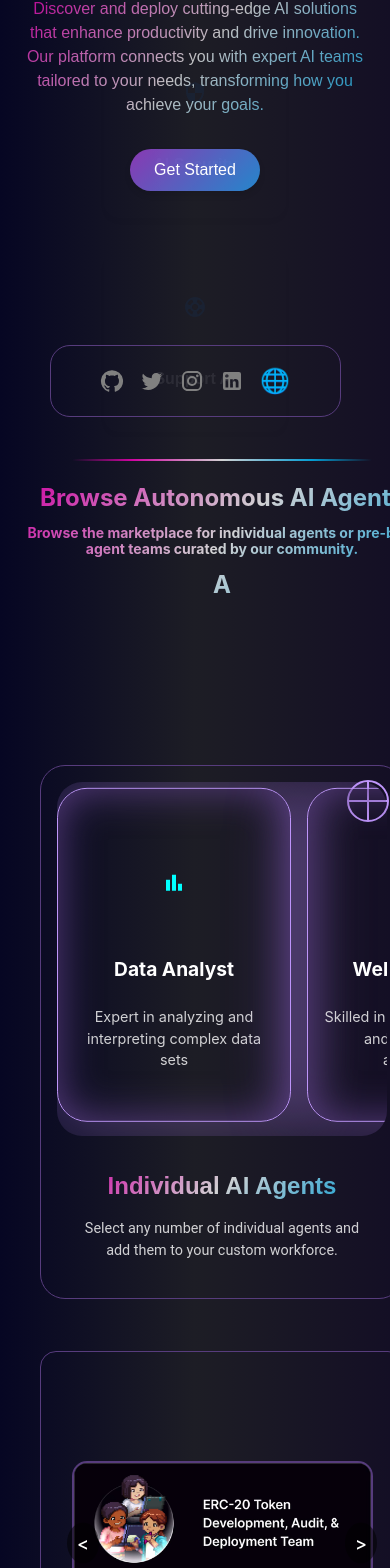
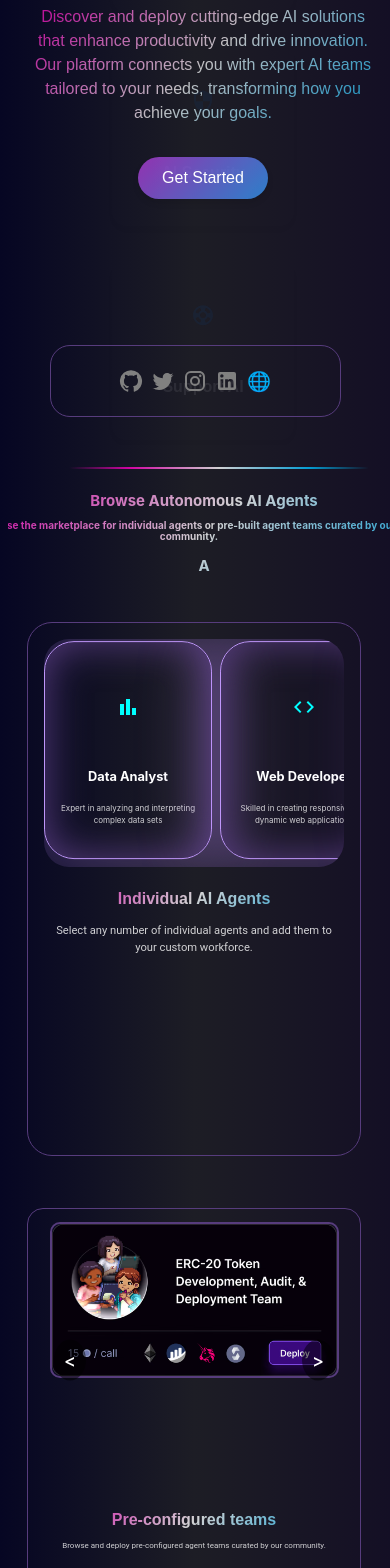
Before and after one commit to mgiftson0/air, a React (Vite) app: page / in a window 390 px wide. Shown: the part 407-1975 px from the top of the page. Built offline with nearby package versions, Linux system fonts and the light colour scheme.

Commit message:
mobile responsiveness

```diff
--- a/src/components/Host/Host.jsx
+++ b/src/components/Host/Host.jsx
@@ -40,7 +40,8 @@ const Header = styled.h2`
   }
 
   @media (max-width: 480px) {
-    font-size: 1.5rem;
+    font-size: 19px;
+    margin-left: -10px;
   }
 `;
 
@@ -74,7 +75,8 @@ const StyledImage = styled.img`
   }
 
   @media (max-width: 480px) {
-    width: 100%;
+    width: 350px;
+    margin-left: -20px;
   }
 `;
 
--- a/src/components/about/About.jsx
+++ b/src/components/about/About.jsx
@@ -45,7 +45,7 @@ const Header = styled.h1`
   background: linear-gradient(135deg, rgba(255, 0, 193, 0.8) 0%, rgba(255, 255, 255, 0.8) 50%, rgba(0, 191, 255, 0.8) 100%);
   -webkit-background-clip: text;
   -webkit-text-fill-color: transparent;
-  font-size: 2.5rem;
+  font-size: 2rem;
   margin-bottom: 2rem;
   text-align: center;
 
@@ -58,8 +58,10 @@ const Header = styled.h1`
   }
 
   @media (max-width: 480px) {
-    font-size: 1.5rem;
+    font-size: 15px;
     white-space: pre-line;
+    margin-left: -30px;
+
     &::after {
       content: '\A';
     }
@@ -67,7 +69,7 @@ const Header = styled.h1`
 `;
 
 const Subtitle = styled.p`
-  font-size: 1.25rem;
+  font-size: 19px;
   color: white;
   margin-bottom: 2rem;
   text-align: center;
@@ -81,8 +83,10 @@ const Subtitle = styled.p`
   }
 
   @media (max-width: 480px) {
-    font-size: 0.875rem;
+    font-size: 10px;
     margin-bottom: 1rem;
+    text-align: center;
+    margin-left: -30px;
   }
 `;
 
--- a/src/components/cards/Card1.jsx
+++ b/src/components/cards/Card1.jsx
@@ -83,7 +83,7 @@ const CardWrapper = styled.div`
   padding: 2rem;
   width: ${props => props.$isHovered ? '720px' : props.$otherHovered ? '680px' : '700px'};
   height: 500px;
-  position: relative;
+  position: center;
   transition: all 0.3s ease;
   opacity: 0;
   animation: ${fadeIn} 1s forwards;
@@ -104,9 +104,11 @@ const CardWrapper = styled.div`
   }
 
   @media (max-width: 480px) {
-    width: 330px;
-    height: 500px;
+    width: 300px;
+    height: 450px;
     padding: 1rem;
+    margin-left: -30px;
+    margin-bottom: 10px;
   }
 `;
 
@@ -117,6 +119,10 @@ const ImageContainer = styled.div`
   display: flex;
   justify-content: center;
   align-items: center;
+
+  @media (max-width: 480px) {
+    height: 60%;
+  }
 `;
 
 const Image = styled.img`
@@ -125,6 +131,13 @@ const Image = styled.img`
   object-fit: contain;
   border-radius: 15px;
   border: 2px solid rgb(87, 60, 125);
+
+  @media (max-width: 480px) {
+    max-width: 95%;
+    max-height: 95%;
+    border-radius: 10px;
+    margin-top: -120px;
+  }
 `;
 
 const NavButton = styled.button`
@@ -144,11 +157,20 @@ const NavButton = styled.button`
     background-color: rgba(0, 0, 0, 0.7);
   }
 `;
-
 const TextSection = styled.div`
   margin-top: 1rem;
   text-align: center;
   padding: 0 1rem;
+
+  @media (max-width: 768px) {
+    margin-top: 0.75rem;
+    padding: 0 0.75rem;
+  }
+
+  @media (max-width: 480px) {
+    margin-top: 0.5rem;
+    padding: 0 0.5rem;
+  }
 `;
 
 const Title = styled.h2`
@@ -164,7 +186,7 @@ const Title = styled.h2`
   }
 
   @media (max-width: 480px) {
-    font-size: 1.3rem;
+    font-size: 1rem;
   }
 `;
 
@@ -179,7 +201,8 @@ const Subtitle = styled.p`
   }
 
   @media (max-width: 480px) {
-    font-size: 0.8rem;
+    font-size: 0.5rem;
+    text-align: center;
   }
 `;
 
--- a/src/components/cards/Card2.jsx
+++ b/src/components/cards/Card2.jsx
@@ -52,9 +52,11 @@ const CardWrapper = styled.div`
   }
 
   @media (max-width: 480px) {
-    width: 330px;
+    width: 300px;
     height: 500px;
     padding: 1rem;
+    margin-left: -30px;
+
   }
 `;
 
@@ -70,6 +72,10 @@ const Carousel = styled.div`
 
   &:hover {
     box-shadow: rgb(87, 60, 125) 0px 0px 40px 1px , rgba(181, 133, 249, 0.27) 0px 0px 64px 20px;
+  }
+
+  @media (max-width: 768px) {
+    padding: 5px;
   }
 `;
 
@@ -100,12 +106,50 @@ const CarouselCard = styled.div`
   &:hover ~ & {
     width: 180px;
   }
+
+  @media (max-width: 768px) {
+    width: 180px;
+    height: 270px;
+    margin-right: 0.75rem;
+    padding: 0.75rem;
+
+    &:hover {
+      width: 200px;
+    }
+
+    &:hover ~ & {
+      width: 160px;
+    }
+  }
+
+  @media (max-width: 480px) {
+    width: 150px;
+    height: 200px;
+    margin-right: 0.5rem;
+    padding: 0.5rem;
+
+    &:hover {
+      width: 170px;
+    }
+
+    &:hover ~ & {
+      width: 130px;
+    }
+  }
 `;
 
 const IconWrapper = styled.div`
   margin-bottom: 1rem;
-  font-size: 4rem;
+  font-size: 2rem;
   color: #00FFFF;
+
+  @media (max-width: 768px) {
+    font-size: 1.5rem;
+  }
+
+  @media (max-width: 480px) {
+    font-size: 3rem;
+  }
 `;
 
 const CardTitle = styled.h3`
@@ -113,12 +157,28 @@ const CardTitle = styled.h3`
   color: white;
   margin-bottom: 0.5rem;
   text-align: center;
+
+  @media (max-width: 768px) {
+    font-size: 1.1rem;
+  }
+
+  @media (max-width: 480px) {
+    font-size: 0.8rem;
+  }
 `;
 
 const CardDescription = styled.p`
   font-size: 0.9rem;
   color: rgba(255, 255, 255, 0.8);
   text-align: center;
+
+  @media (max-width: 768px) {
+    font-size: 0.8rem;
+  }
+
+  @media (max-width: 480px) {
+    font-size: 0.5rem;
+  }
 `;
 
 const TextSection = styled.div`
@@ -128,6 +188,16 @@ const TextSection = styled.div`
   opacity: 0;
   animation: ${fadeIn} 1s forwards;
   animation-delay: 0.5s;
+
+  @media (max-width: 768px) {
+    margin-top: 1.5rem;
+    padding: 0 0.75rem;
+  }
+
+  @media (max-width: 480px) {
+    margin-top: 1rem;
+    padding: 0 0.5rem;
+  }
 `;
 
 const Title = styled.h2`
@@ -144,7 +214,7 @@ const Title = styled.h2`
   }
 
   @media (max-width: 480px) {
-    font-size: 1.5rem;
+    font-size: 1rem;
   }
 `;
 
@@ -160,7 +230,7 @@ const Subtitle = styled.p`
   }
 
   @media (max-width: 480px) {
-    font-size: 0.9rem;
+    font-size: 0.7rem;
   }
 `;
 
@@ -170,6 +240,7 @@ const SvgContainer = styled.div`
   right: 10px;
   width: 50px;
   height: 50px;
+  display: none;
 `;
 
 const Card2 = ({ className, hoveredCard, setHoveredCard, delay = '0s' }) => {
--- a/src/components/cards/CardContainer.jsx
+++ b/src/components/cards/CardContainer.jsx
@@ -52,8 +52,7 @@ const CardContainerWrapper = styled.div`
     align-items: center;
     justify-content: center;
     padding: 1rem;
-    margin-top: 150px;
-    margin-left: 0;
+    margin-left: -10px;
   }
 
   & > * {
--- a/src/components/categories/Category.jsx
+++ b/src/components/categories/Category.jsx
@@ -49,7 +49,9 @@ const ContentWrapper = styled.div`
   }
 
   @media (max-width: 480px) {
-    gap: 1rem;
+    gap: 0.5rem;
+    margin-left: -15px;
+
   }
 `;
 
@@ -65,18 +67,46 @@ const ImageContainer = styled.div`
 
   @media (max-width: 480px) {
     margin-bottom: 1rem;
+    margin-left: -20ppx;
+
   }
 `;
 
 const Image = styled.img`
-  width: 100%;
+  width: 400px;
   height: auto;
   border-radius: 10px;
   box-shadow: 0 4px 8px rgba(0, 0, 0, 0.1);
   transition: transform 0.3s ease;
+  align-self: flex-start;
+  margin-right: auto;
+
 
   &:hover {
     transform: scale(1.05);
+  }
+
+  @media (max-width: 1024px) {
+    max-width: 90%;
+    margin: 0 auto;
+  }
+
+  @media (max-width: 768px) {
+    max-width: 95%;
+    border-radius: 8px;
+    width: 350px;
+  }
+
+  @media (max-width: 480px) {
+    max-width: 300px;
+    margin-left: -10px;
+    margin-bottom: 10px;
+    border-radius: 6px;
+    box-shadow: 0 2px 4px rgba(0, 0, 0, 0.1);
+
+    &:hover {
+      transform: none;
+    }
   }
 `;
 
@@ -104,7 +134,7 @@ const Title = styled.h2`
   }
 
   @media (max-width: 480px) {
-    font-size: 2rem;
+    font-size: 17px;
     margin-bottom: 1rem;
   }
 `;
@@ -132,7 +162,7 @@ const Description = styled.p`
   }
 
   @media (max-width: 480px) {
-    font-size: 1rem;
+    font-size: 13px;
     margin-bottom: 1rem;
   }
 `;
@@ -233,37 +263,40 @@ const AppList = styled.ul`
   }
 
   @media (max-width: 480px) {
-    gap: 0.5rem;
+    gap: 0.4rem;
+    font-size: 10px;
+    margin-left: -15px;
+    // font-size: 10px;
   }
 `;
 
-const LineBreak2 = styled.hr`
-  width: 80%;
-  max-width: 600px;
-  border: none;
-  height: 2px;
-  background: linear-gradient(90deg,
-    rgba(255, 0, 193, 0) 0%,
-    rgba(255, 0, 193, 0.8) 20%,
-    rgba(255, 255, 255, 0.8) 50%,
-    rgba(0, 191, 255, 0.8) 80%,
-    rgba(0, 191, 255, 0) 100%
-  );
-  margin-bottom: 3rem;
-  animation: ${fadeIn} 1s ease-out;
+// const LineBreak2 = styled.hr`
+//   width: 80%;
+//   max-width: 600px;
+//   border: none;
+//   height: 2px;
+//   background: linear-gradient(90deg,
+//     rgba(255, 0, 193, 0) 0%,
+//     rgba(255, 0, 193, 0.8) 20%,
+//     rgba(255, 255, 255, 0.8) 50%,
+//     rgba(0, 191, 255, 0.8) 80%,
+//     rgba(0, 191, 255, 0) 100%
+//   );
+//   margin-bottom: 3rem;
+//   animation: ${fadeIn} 1s ease-out;
 
-  @media (max-width: 1024px) {
-    margin-bottom: 2.5rem;
-  }
+//   @media (max-width: 1024px) {
+//     margin-bottom: 2.5rem;
+//   }
 
-  @media (max-width: 768px) {
-    margin-bottom: 2rem;
-  }
+//   @media (max-width: 768px) {
+//     margin-bottom: 2rem;
+//   }
 
-  @media (max-width: 480px) {
-    margin-bottom: 1.5rem;
-  }
-`;
+//   @media (max-width: 480px) {
+//     margin-bottom: 1.5rem;
+//   }
+// `;
 
 const AppItem = styled.li`
   background-color: rgba(87, 60, 125, 0.5);
@@ -307,12 +340,12 @@ const Category = () => {
       reset: true
     });
 
-    sr.reveal(categoryRef.current.children, { interval: 200 });
+    sr.reveal(categoryRef.current.children, { interval: 100 });
   }, []);
 
   return (
+
     <CategoryWrapper ref={categoryRef}>
-      <LineBreak2 />
       <ContentWrapper>
         <ImageContainer>
           <Image src={image1} alt="Integrated Apps" />
--- a/src/components/footer/Footer.jsx
+++ b/src/components/footer/Footer.jsx
@@ -54,6 +54,7 @@ const Copyright = styled.p`
   text-align: center;
   width: 100%;
   color: rgba(255, 255, 255, 0.7);
+
 `;
 
 const Link = styled.a`
@@ -71,8 +72,8 @@ const Footer = () => {
   return (
     <FooterContainer>
       <FooterContent>
-        <h3>Our Company</h3>
-        <p>We provide innovative solutions for your business needs.</p>
+        <h3>Air</h3>
+        <p>innovative solutions for your business needs.</p>
       </FooterContent>
       <SocialIcons>
         <SocialIcon href="https://github.com/mgiftson0" target="_blank" rel="noopener noreferrer">
--- a/src/components/socialcard/SocialCard.jsx
+++ b/src/components/socialcard/SocialCard.jsx
@@ -60,12 +60,20 @@ const SocialCardContent = styled.div`
   align-items: center;
   text-align: center;
   width: 100%;
+
+  @media (max-width: 480px) {
+    width: 90%;
+  }
 `;
 
 const SocialCardIcons = styled.div`
   display: flex;
   gap: 1rem;
   align-items: center;
+
+  @media (max-width: 480px) {
+    gap: 0.5rem;
+  }
 `;
 
 const SocialCardIcon = styled.a`
@@ -80,11 +88,19 @@ const SocialCardIcon = styled.a`
     color: white;
     transform: scale(1.2);
   }
+
+  @media (max-width: 480px) {
+    font-size: 1.5rem;
+  }
 `;
 
 const Link = styled(SocialCardIcon)`
   font-size: 1.5rem;
   text-decoration: none;
+
+  @media (max-width: 480px) {
+    font-size: 1.2rem;
+  }
 `;
 
 export default SocialCard;
--- a/src/index.css
+++ b/src/index.css
@@ -23,13 +23,13 @@ a:hover {
   color: #535bf2;
 }
 
-body {
+/* body {
   margin: 0;
   display: flex;
   place-items: center;
   min-width: 320px;
   min-height: 100vh;
-}
+} */
 
 h1 {
   font-size: 3.2em;
```
